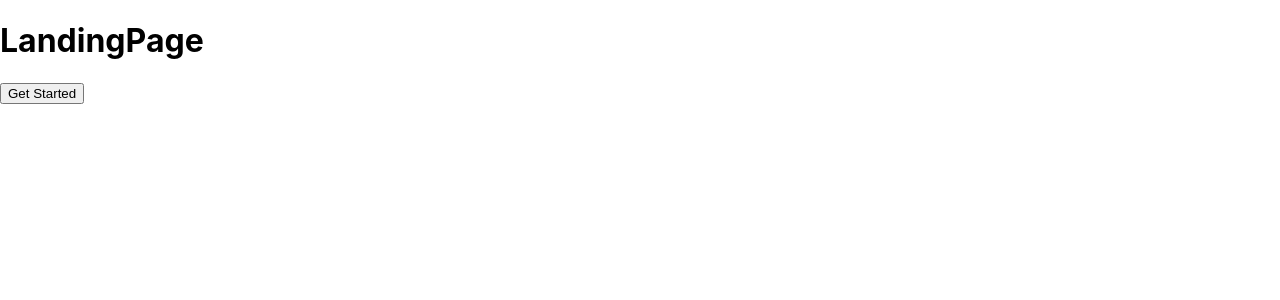
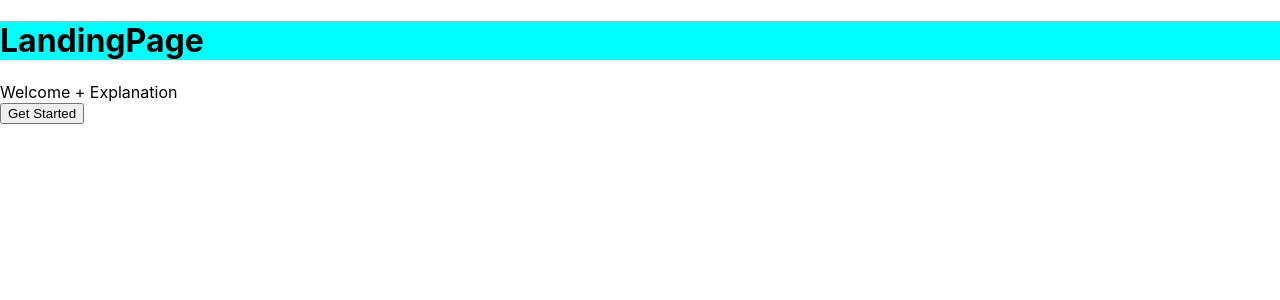
Before and after one commit to danimili/itc-hackathon-team6-winely-fe, a React (Create React App) app: page / in a window 1280 px wide. Shown: the top 300 px of the page. Built offline with nearby package versions, Linux system fonts and the light colour scheme.

Commit message:
pagesFirstPush

```diff
--- a/src/App.js
+++ b/src/App.js
@@ -4,17 +4,20 @@ import { Routes, Route } from "react-router-dom";
 import AppContext from './AppContext';
 import LandingPage from './pages/LandingPage';
 import SearchPage from './pages/SearchPage';
+import WinePage from './pages/WinePage'
+import RecommendationPage from './pages/RecommendationPage';
 
 function App() {
 
 
   return (
     <>
-    <AppContext.Provider>
+    <AppContext.Provider value={{}}>
       <Routes>
-        <Route path="/" element = {<LandingPage/>}></Route>
+        <Route index element={<LandingPage/>}/>
         <Route path="/Search" element = {<SearchPage/> } ></Route>
-        <Route path="/Wines"></Route>
+        <Route path="/RecommendationPage" element = {<RecommendationPage/>}></Route>
+        <Route path="/Wines" element = {<WinePage/>}></Route>
       </Routes>
       </AppContext.Provider>
     </>
--- /dev/null
+++ b/src/pages/LandingPage.css
@@ -0,0 +1,3 @@
+.welcome{
+    background-color: aqua;
+}
--- a/src/pages/LandingPage.jsx
+++ b/src/pages/LandingPage.jsx
@@ -1,10 +1,18 @@
 import React from 'react'
+import { useNavigate, Link } from "react-router-dom";
+import './LandingPage.css'
 
 export default function LandingPage() {
+  const navigate = useNavigate()
+
+  const handleStart = async () => {
+    navigate("/Search")
+  }
   return (
     <>
-   <h1>LandingPage</h1>
-   <button>Get Started</button>
+   <h1 className="welcome">LandingPage</h1>
+   <div>Welcome + Explanation </div>
+   <button onClick={handleStart}>Get Started</button>
     </>
   )
 }
--- a/src/pages/SearchPage.jsx
+++ b/src/pages/SearchPage.jsx
@@ -2,6 +2,6 @@ import React from 'react'
 
 export default function SearchPage() {
   return (
-    <div>SearchPage</div>
+    <h1>SearchPage</h1>
   )
 }
```
